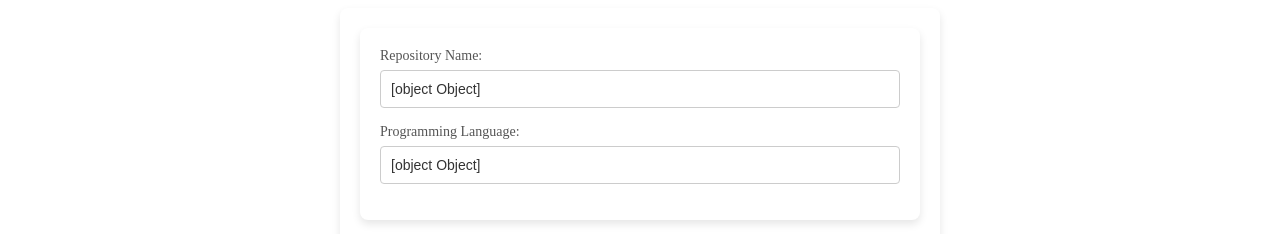
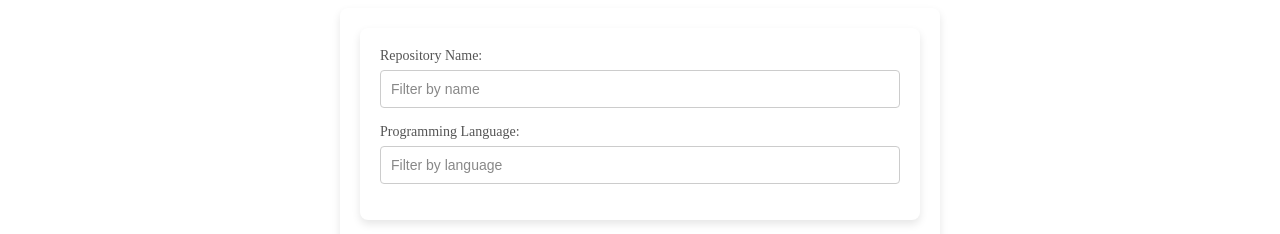
Before and after one commit to gaurav-mishra966/MidLevel_Certificate, an Angular app: page / in a window 1280 px wide. Shown: the top 234 px of the page. Built offline with nearby package versions, Linux system fonts and the light colour scheme.

Commit message:
Update app.component.html

```diff
--- a/src/app/app.component.html
+++ b/src/app/app.component.html
@@ -1,12 +1,13 @@
 <div class="filter-container">
   <div class="filter-item">
     <label for="name">Repository Name:</label>
-    <input type="text" [formControl]="name" id="name" [(ngModel)]="name" (input)="onFilterChange()"
+    <input type="text" [formControl]="name" id="name"  (input)="onFilterChange()"
       placeholder="Filter by name" />
-
+<!-- [(ngModel)]="name" -->
     <label for="language">Programming Language:</label>
-    <input type="text" [formControl]="language" id="language" [(ngModel)]="language" (input)="onFilterChange()"
+    <input type="text" [formControl]="language" id="language"  (input)="onFilterChange()"
       placeholder="Filter by language" />
+    <!-- [(ngModel)]="language" -->
   </div>
 </div>
 
```
